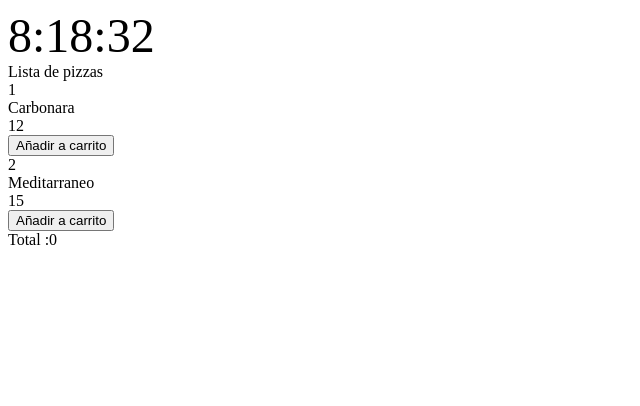
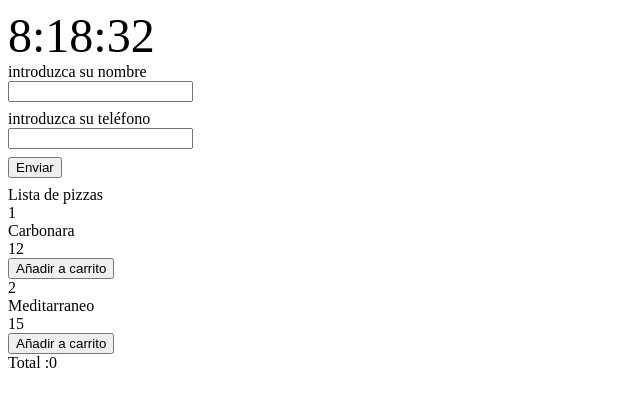
Before and after one commit to PedroHurtado/react4fo, a React (Vite) app in the folder my-react-app/: page / in a window 1280 px wide. Shown: the top 406 px of the page, without its empty margins (0-640 px from the left). Built offline with nearby package versions, Linux system fonts and the light colour scheme.

Commit message:
json-server

```diff
--- a/my-react-app/src/App.jsx
+++ b/my-react-app/src/App.jsx
@@ -4,6 +4,7 @@
 //import Carrito from "./pizzas/Carrito"
 import PizzaLayout from "./pizzas/PizzaLayout"
 import Timer from "./timer/Timer"
+import User from "./form/User"
 function App() {
   return (
       /*
@@ -11,6 +12,7 @@ function App() {
        */
       <>
         <Timer/>
+        <User/>
         <PizzaLayout/>
       </>
   )
--- /dev/null
+++ b/my-react-app/src/form/Control.css
@@ -0,0 +1,6 @@
+.control{
+    display: flex;
+    flex-direction: column;
+    width: max-content;
+    margin-bottom: 0.5rem;
+}
--- /dev/null
+++ b/my-react-app/src/form/Control.jsx
@@ -0,0 +1,22 @@
+import { forwardRef } from "react";
+
+/*
+    Anterior a React 19 esta es la forma de pasar ref de padres a hijos
+    En la versión 19 no utilizar
+    https://react.dev/reference/react/forwardRef
+
+    >=19 { label, ...input,ref }
+    <19  {ref} como segundo paranetro del componente
+        1. props
+        2. ref
+*/
+function Control({ label,id, ...input },ref) {
+  return (
+    <div className="control">
+      <label htmlFor={id}>{label}</label>
+      <input type="text" {...input} ref={ref} />
+    </div>
+  );
+}
+
+export default forwardRef(Control)
--- /dev/null
+++ b/my-react-app/src/form/Form.jsx
@@ -0,0 +1,12 @@
+import './Form.css'
+import Control from './Control'
+import Submit from './Submit'
+export default function Form({onSubmit,children,...rest}){
+
+
+    return (
+        <form onSubmit={onSubmit} {...rest}>
+          {children}
+        </form>
+    )
+}
--- /dev/null
+++ b/my-react-app/src/form/Submit.css
@@ -0,0 +1,6 @@
+.control{
+    display: flex;
+    flex-direction: column;
+    width: max-content;
+    margin-bottom: 0.5rem;
+}
--- /dev/null
+++ b/my-react-app/src/form/Submit.jsx
@@ -0,0 +1,8 @@
+import "./Submit.css";
+export default function Submit({children}) {
+  return (
+    <div className="control">
+      <button type="submit">{children}</button>
+    </div>
+  );
+}
--- /dev/null
+++ b/my-react-app/src/form/User.jsx
@@ -0,0 +1,34 @@
+import { useRef } from "react";
+
+import Form from "./form";
+import Control from "./Control";
+import Submit from "./Submit";
+
+
+export default function User() {
+
+  const name = useRef();
+  const phone = useRef();
+
+  function onSubmit(ev) {
+    ev.stopPropagation();
+    ev.preventDefault();
+
+    const data = {
+      name: name.current.value,
+      phone: phone.current.value,
+    };
+    console.log(data);
+  }
+
+  return (
+    <Form onSubmit={onSubmit}>
+
+      <Control label="introduzca su nombre" ref={name} id="name" />
+      <Control label="introduzca su teléfono" ref={phone} id="phone" />
+
+      <Submit>Enviar</Submit>
+
+    </Form>
+  );
+}
```
Also changed, not shown: my-react-app/src/main.jsx (+7 -5 lines), my-react-app/src/form/Form.css (added), 2 other files (tests, documents, lock files or other folders).
